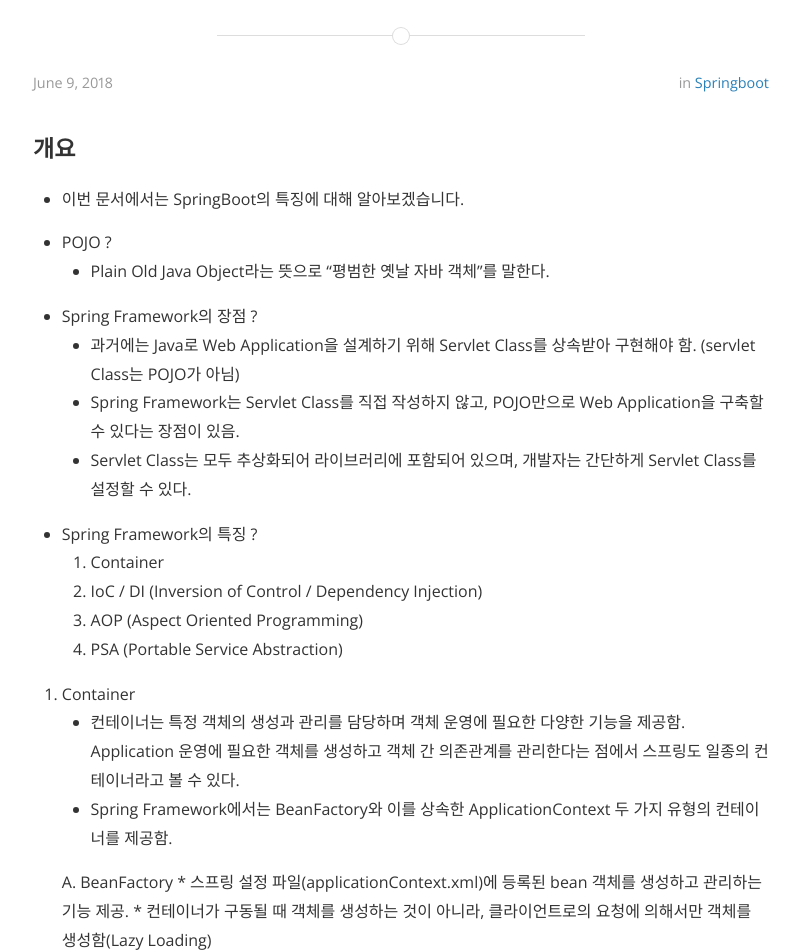
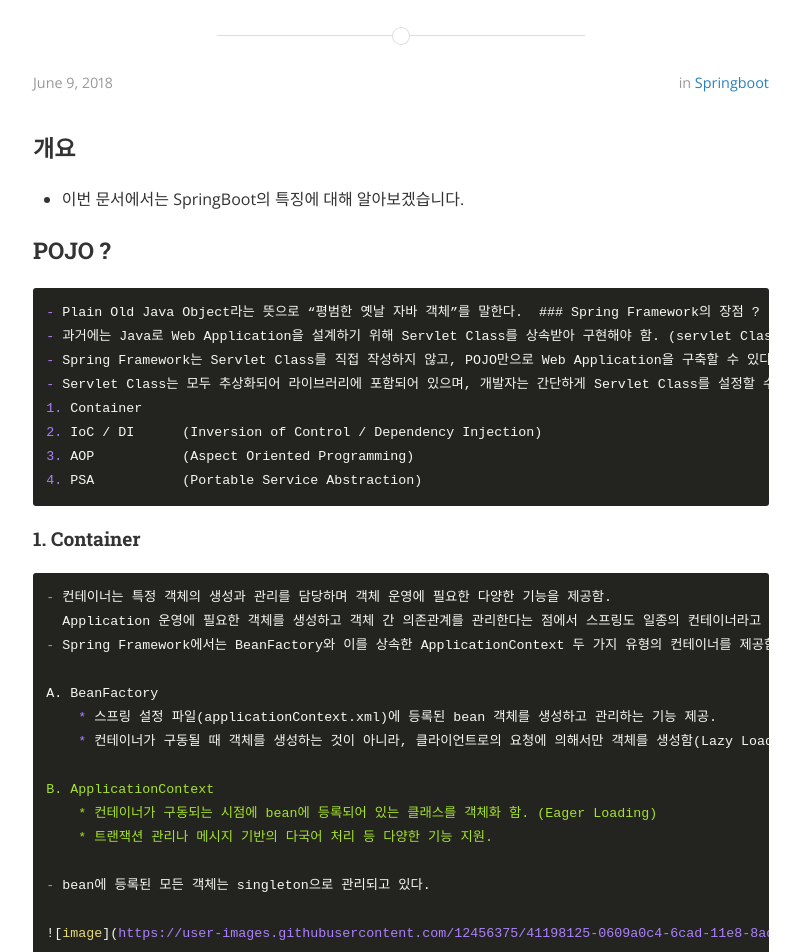
Before and after one commit to BYEONGJAELEE/BYEONGJAELEE.github.io, a Jekyll site: the page built from _posts/2018-06-10-SpringBoot-Basic.markdown, in a window 1280 px wide and 1400 px high, scrolled down 212 px. Shown: the top 952 px of the window, without its empty margins (239-1039 px from the left). Built offline with Jekyll 4.4.1, drawn with Linux system fonts in a browser that asks for light colours; nearby versions of some CDN libraries; some of the changed text lies outside the part shown.

Commit message:
오타 수정

```diff
--- a/_posts/2018-06-10-SpringBoot-Basic.markdown
+++ b/_posts/2018-06-10-SpringBoot-Basic.markdown
@@ -8,19 +8,19 @@ categories: SpringBoot
 ### 개요
 - 이번 문서에서는 SpringBoot의 특징에 대해 알아보겠습니다.
 
-- POJO ?
+### POJO ?
     - Plain Old Java Object라는 뜻으로 “평범한 옛날 자바 객체”를 말한다.
-- Spring Framework의 장점 ?
+### Spring Framework의 장점 ?
     - 과거에는 Java로 Web Application을 설계하기 위해 Servlet Class를 상속받아 구현해야 함. (servlet Class는 POJO가 아님)
     - Spring Framework는 Servlet Class를 직접 작성하지 않고, POJO만으로 Web Application을 구축할 수 있다는 장점이 있음.
     - Servlet Class는 모두 추상화되어 라이브러리에 포함되어 있으며, 개발자는 간단하게 Servlet Class를 설정할 수 있다.
-- Spring Framework의 특징 ?
+### Spring Framework의 특징 ?
     1. Container
     2. IoC / DI      (Inversion of Control / Dependency Injection)
     3. AOP           (Aspect Oriented Programming)
     4. PSA           (Portable Service Abstraction)
 
-1. Container
+#### 1. Container
     - 컨테이너는 특정 객체의 생성과 관리를 담당하며 객체 운영에 필요한 다양한 기능을 제공함.
       Application 운영에 필요한 객체를 생성하고 객체 간 의존관계를 관리한다는 점에서 스프링도 일종의 컨테이너라고 볼 수 있다.
     - Spring Framework에서는 BeanFactory와 이를 상속한 ApplicationContext 두 가지 유형의 컨테이너를 제공함.
@@ -38,7 +38,8 @@ categories: SpringBoot
     ![image](https://user-images.githubusercontent.com/12456375/41198125-0609a0c4-6cad-11e8-8ad7-789e6e882520.png)
 
 
-2. IoC / DI (Inversion Of Control / Dependency Injection)
+
+#### 2. IoC / DI (Inversion Of Control / Dependency Injection)
     - 비즈니스 로직을 개발할 때 신경써야 할 부분이 낮은 결합도와 높은 응집도이다.
       Spring Framework는 IoC란 방법을 통해 낮은 결합도를 유지한다.
 
@@ -56,7 +57,7 @@ categories: SpringBoot
     ![image](https://user-images.githubusercontent.com/12456375/41199369-a1fb60b2-6ccb-11e8-8ea8-608b01143781.png)
 
 
-3. AOP (Aspect Of Programming)
+#### 3. AOP (Aspect Of Programming)
     - DI가 객체 간 의존성을 주입한 거라면, AOP는 Logic 주입이라고 할 수 있다.
 
     - AOP의 주 목적은 “다수의 모듈에 공통적으로 나타나는 부분을 제거하는 것”.
@@ -66,19 +67,19 @@ categories: SpringBoot
 
     * POJO를 사용한 기본 예제
 
-      ![image](https://user-images.githubusercontent.com/12456375/41199480-d30dc698-6ccd-11e8-9e02-b43bd145c765.png)
+![image](https://user-images.githubusercontent.com/12456375/41199480-d30dc698-6ccd-11e8-9e02-b43bd145c765.png)
 
-      ![image](https://user-images.githubusercontent.com/12456375/41199515-7dfbbede-6cce-11e8-92cd-bc05821ed70a.png)
+![image](https://user-images.githubusercontent.com/12456375/41199515-7dfbbede-6cce-11e8-92cd-bc05821ed70a.png)
 
     * AOP 구현 예제
 
-      ![image](https://user-images.githubusercontent.com/12456375/41199483-e3547164-6ccd-11e8-9b56-ebfc14a3eb37.png)
+![image](https://user-images.githubusercontent.com/12456375/41199483-e3547164-6ccd-11e8-9b56-ebfc14a3eb37.png)
 
-      ![image](https://user-images.githubusercontent.com/12456375/41199517-8084030a-6cce-11e8-9fb0-0fa774a87332.png)
+![image](https://user-images.githubusercontent.com/12456375/41199517-8084030a-6cce-11e8-9fb0-0fa774a87332.png)
 
 
 
-4. PSA (Portable Service Abstraction)
+#### 4. PSA (Portable Service Abstraction)
     - 직역하자면 일관성 있는 서비스 추상화이다.
 
     - JDBC처럼 Adapter 패턴을 적용하여 같은 일을 하는 다수의 기술을 공통 인터페이스로 제어할 수 있게 한 것을 서비스 추상화라고 한다.
@@ -91,9 +92,10 @@ categories: SpringBoot
 
 
 
-- Spring Framework 내부 동작 원리
+#### Spring Framework 내부 동작 원리
 
-    ![image](https://user-images.githubusercontent.com/12456375/41199491-121d7478-6cce-11e8-82ae-fb211f838881.png)
+
+![image](https://user-images.githubusercontent.com/12456375/41199491-121d7478-6cce-11e8-82ae-fb211f838881.png)
 
     1. Web Application 실행  Tomcat(WAS)에 의해 web.xml이 loading됨.
     2. web.xml에 등록되어 있는 ContextLoaderListener(ServletContextListener 구현,  ApplicationContext생성 역할)가 생성됨.
```
